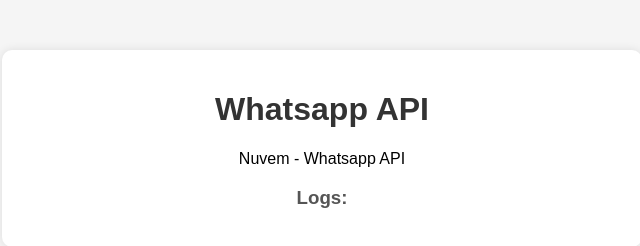
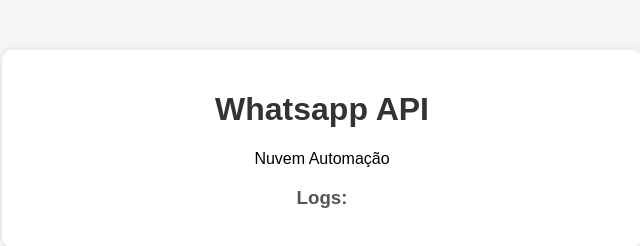
Before and after one commit to nuvemautomacao/nuvem-wapi, a website: page index.html in a window 1280 px wide. Shown: the full height of the page, 318-958 px from the left. Drawn offline with nearby package versions, Linux system fonts and the light colour scheme; no server answers.

Commit message:
Update index.html

```diff
--- a/index.html
+++ b/index.html
@@ -64,7 +64,7 @@
 
 <div id="app">
     <h1>Whatsapp API</h1>
-    <p>Nuvem - Whatsapp API</p>
+    <p>Nuvem Automação</p>
     <img src="" alt="QR Code" id="qrcode">
     <h3>Logs:</h3>
     <ul class="logs"></ul>
```
